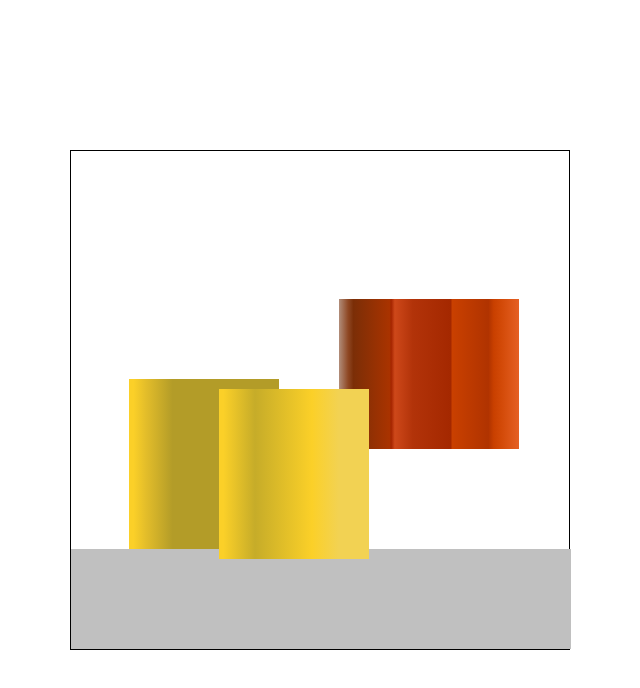
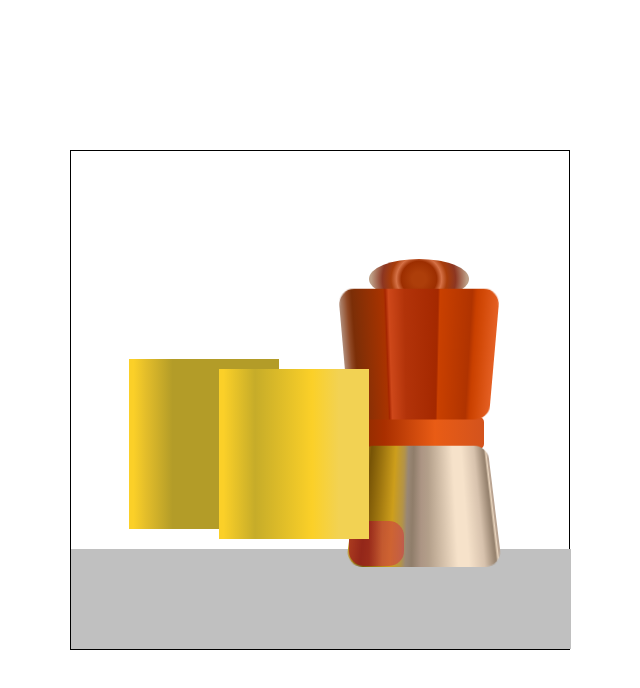
Before and after one commit to skylarliu1/still-life, a plain HTML site: page index.html in a window 1280 px wide. Shown: the whole page, without its empty margins (320-960 px from the left). Drawn offline with Linux system fonts and the light colour scheme.

Commit message:
more moka

```diff
--- a/index.html
+++ b/index.html
@@ -25,11 +25,35 @@
     background: silver;
   }
   .moka {
-    height: 150px;
-    width: 180px;
+    height: 32px;
+    width: 140px;
     bottom: 200px;
-    right: 50px;
+    right: 85px;
     position: absolute;
+    border-radius: 5px;
+    background: linear-gradient(90deg, rgba(140,44,0,1) 11%,
+      rgba(169,47,0,1) 29%, rgba(233,92,21,1) 65%,
+      rgba(211,83,29,1) 100%);
+  }
+  .moka-lid {
+    height: 40px;
+    width: 100px;
+    bottom: 150px;
+    right: 15px;
+    position: absolute;
+    border-radius: 70%;
+    transform: perspective(200px);
+    background: radial-gradient(circle, rgba(173,62,10,1) 13%, rgba(156,46,0,1) 33%, rgba(213,113,70,1) 42%, rgba(168,61,10,1) 52%, rgba(140,54,33,1) 68%, rgba(189,159,135,1) 89%);
+
+  }
+  .moka-body {
+    height: 130px;
+    width: 150px;
+    bottom: 25px;
+    right: -10px;
+    position: absolute;
+    border-radius: 15px;
+    transform: perspective(15px) rotateX(-1deg);
     background: linear-gradient(90deg, rgba(177,141,122,1) 0%,
       rgba(143,72,36,1) 5%, rgba(123,46,7,1) 8%,
       rgba(169,51,0,1) 28%, rgba(165,37,0,1) 29%,
@@ -37,11 +61,40 @@
       rgba(164,40,0,1) 62%, rgba(201,64,0,1) 63%,
       rgba(176,51,0,1) 83%, rgba(201,64,0,1) 86%,
       rgba(210,73,7,1) 90%, rgba(229,96,36,1) 100%);
+
+  }
+  .moka-base {
+    height: 120px;
+    width: 140px;
+    bottom: -111px;
+    right: -10px;
+    position: absolute;
+    border-radius: 15px;
+    transform: perspective(15px) rotateX(1.5deg);
+    background: linear-gradient(90deg, rgba(188,143,23,1) 1%,
+      rgba(118,83,6,1) 9%, rgba(153,113,14,1) 17%,
+      rgba(205,158,27,1) 28%, rgba(179,147,72,1) 35%,
+      rgba(153,135,117,1) 38%, rgba(143,125,106,1) 42%,
+      rgba(172,149,132,1) 48%, rgba(179,159,138,1) 53%,
+      rgba(246,226,202,1) 72%, rgba(246,226,202,1) 74%,
+      rgba(246,226,202,1) 79%, rgba(215,194,173,1) 89%,
+      rgba(152,132,112,1) 96%, rgba(152,132,112,1) 97%,
+      rgba(246,226,202,1) 98%, rgba(184,162,144,1) 99%);
+  }
+  .can-reflection {
+    height: 45px;
+    width: 55px;
+    bottom: -117px;
+    right: 80px;
+    position: absolute;
+    border-radius: 15px;
+    background: linear-gradient(90deg, rgba(160,20,34,0.7) 36%, rgba(207,60,66,0.6) 60%);
+
   }
   .can-1 {
     height: 170px;
     width: 150px;
-    bottom: 90px;
+    bottom: 110px;
     right: 200px;
     position: absolute;
     background: linear-gradient(90deg, rgba(251,208,40,1) 3%,
@@ -52,7 +105,7 @@
   .can-2 {
     height: 170px;
     width: 150px;
-    bottom: 100px;
+    bottom: 120px;
     right: 290px;
     position: absolute;
 		background: linear-gradient(90deg, rgba(251,208,40,1) 3%, rgba(228,190,42,1) 11%, rgba(179,156,40,1) 29%)
@@ -64,9 +117,12 @@
 <div class="frame">
   <div class="table"></div>
   <div class="moka">
-  	<div class="moka-base"></div>
-  	<div class="moka-handle"></div>
-  	<div class="moka-top"></div>
+    <div class="moka-lid"></div>
+    <div class="moka-body"></div>
+		<div class="moka-base"></div>
+    <div class="can-reflection"></div>
+		<div class="moka-top"></div>
+		<div class="moka-handle"></div>
   </div>
   <div class="can-2">
 
@@ -74,4 +130,7 @@
   <div class="can-1">
 
   </div>
+  <div class="mug">
+
+  </div>
 </div>
```
